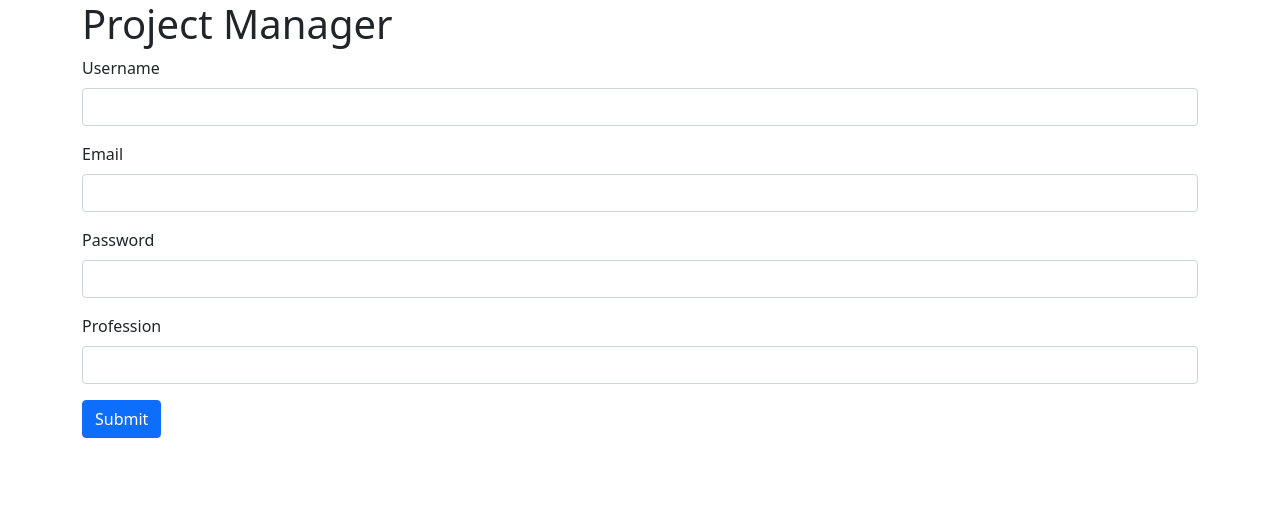
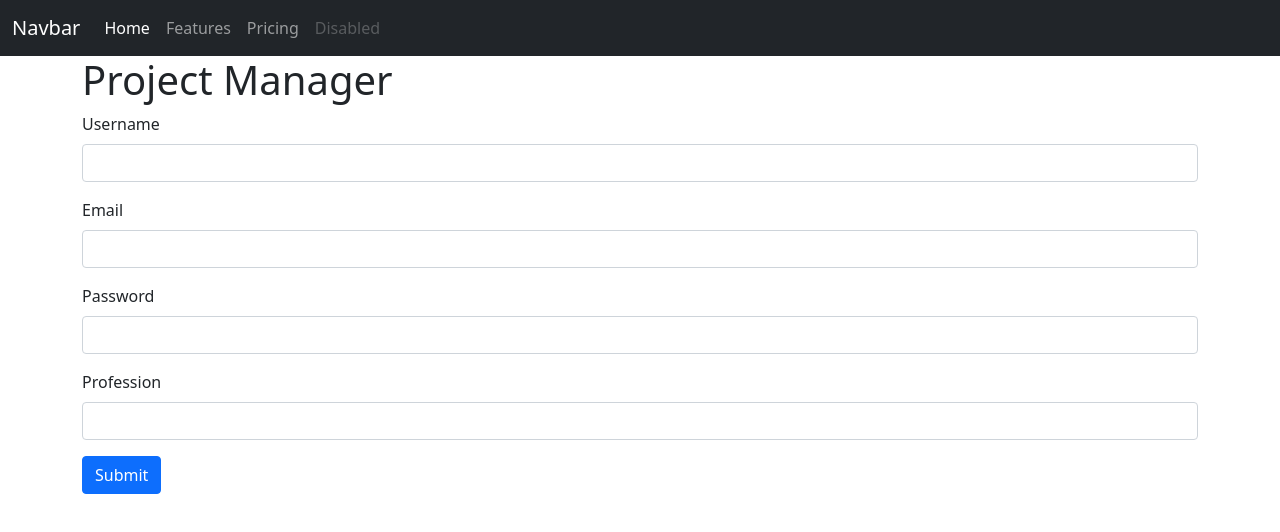
Before and after one commit to Trend20/Project-Manager, a React (Create React App) app: page / in a window 1280 px wide. Shown: the top 532 px of the page. Built offline with nearby package versions, Linux system fonts and the light colour scheme; no server answers.

Commit message:
adding a navbar

```diff
--- a/src/App.js
+++ b/src/App.js
@@ -1,10 +1,12 @@
 import Project from './components/Project/Project';
 import Login from './components/User/Login';
 import { BrowserRouter as Router, Routes, Route } from 'react-router-dom';
+import Navbar from './components/Navbar/Navbar';
 
 function App() {
   return (
    <Router>
+     <Navbar />
       <div className="container">
       <h1>Project Manager</h1>
       <Routes>
--- /dev/null
+++ b/src/components/Navbar/Navbar.js
@@ -0,0 +1,44 @@
+import React, { Component } from 'react';
+import { Link } from 'react-router-dom'
+
+class Navbar extends Component {
+  render() {
+    return (
+      // <div>
+      //   <nav className='navbar navbar-expand-lg navbar-dark bg-dark'>
+      //       <ul className='navbar-nav me-auto mb-2 mb-lg-0'>
+      //         <Link to="/" className='nav-item'>Projects</Link>
+      //         <Link to="/login" className='nav-item'>Login</Link>
+      //         <Link to="/logout" className='nav-item'>Logout</Link>
+      //       </ul>
+      //   </nav>
+      // </div>
+      <nav class="navbar navbar-expand-lg navbar-dark bg-dark">
+  <div class="container-fluid">
+    <a class="navbar-brand" href="#">Navbar</a>
+    <button class="navbar-toggler" type="button" data-bs-toggle="collapse" data-bs-target="#navbarNav" aria-controls="navbarNav" aria-expanded="false" aria-label="Toggle navigation">
+      <span class="navbar-toggler-icon"></span>
+    </button>
+    <div class="collapse navbar-collapse" id="navbarNav">
+      <ul class="navbar-nav">
+        <li class="nav-item">
+          <a class="nav-link active" aria-current="page" href="#">Home</a>
+        </li>
+        <li class="nav-item">
+          <a class="nav-link" href="#">Features</a>
+        </li>
+        <li class="nav-item">
+          <a class="nav-link" href="#">Pricing</a>
+        </li>
+        <li class="nav-item">
+          <a class="nav-link disabled">Disabled</a>
+        </li>
+      </ul>
+    </div>
+  </div>
+</nav>
+    );
+  }
+}
+
+export default Navbar;
```
